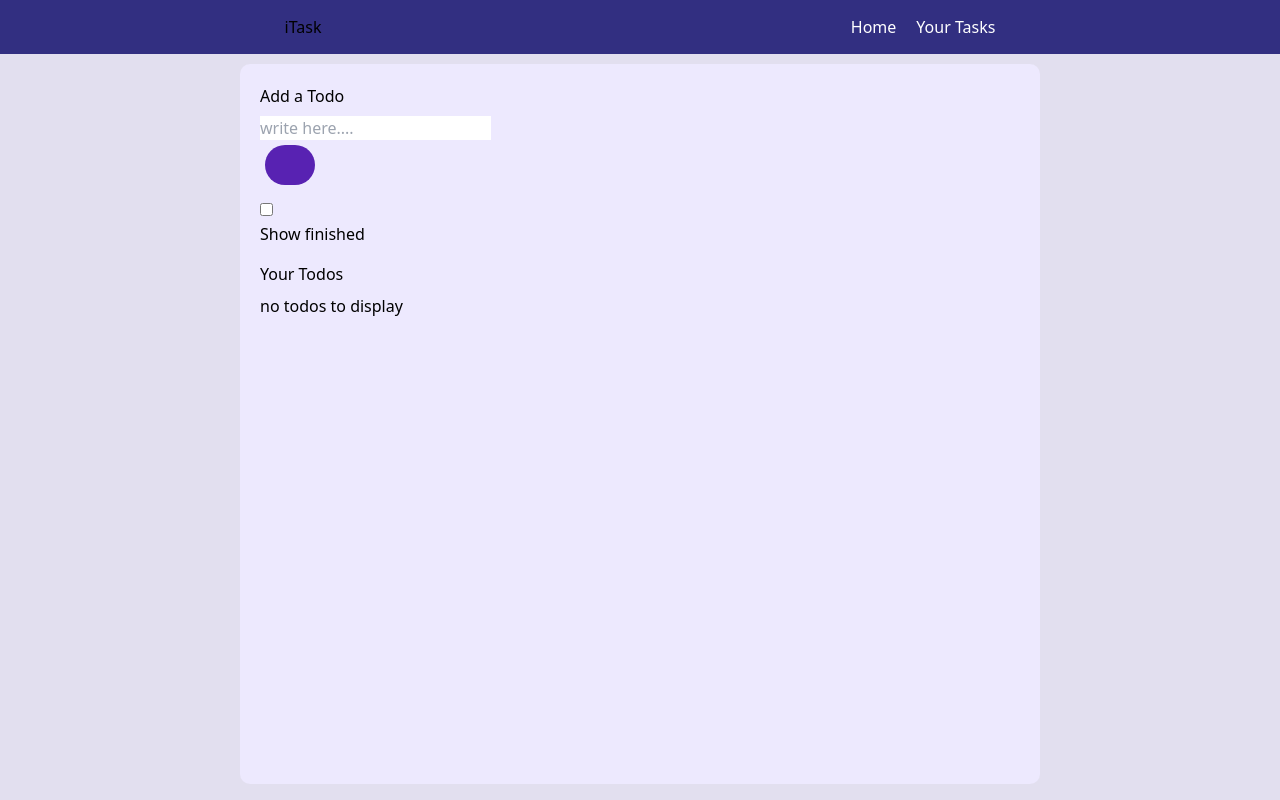
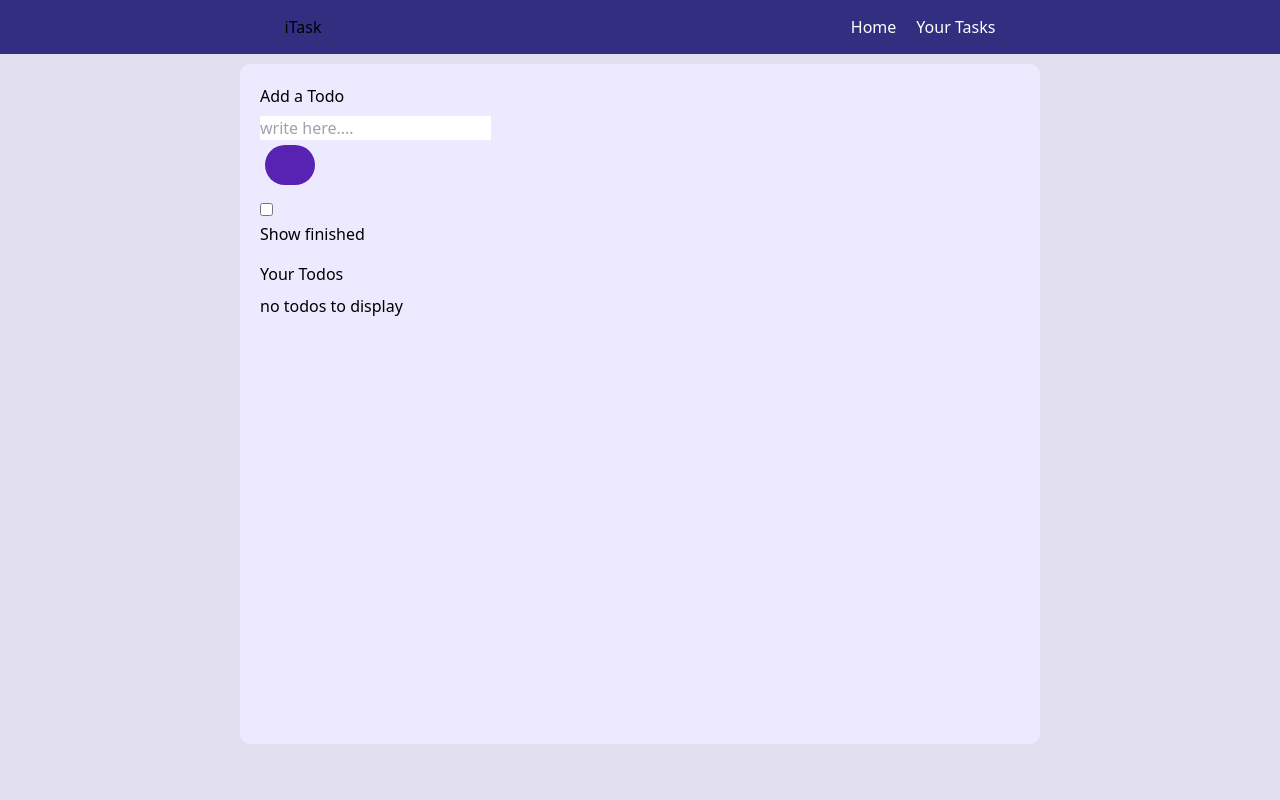
Before and after one commit to techshadow01/itask, a React (Vite) app: page / in a window 1280 px wide. Built offline with nearby package versions, Linux system fonts and the light colour scheme; some icons are missing.

Commit message:
Update Container.css

```diff
--- a/src/components/Container.css
+++ b/src/components/Container.css
@@ -19,7 +19,7 @@ body {
     display: flex;
     flex-direction: column;
     gap: 8px;
-    height:90vh;
+    height:100%;
 }
 
 .YourT {
```
